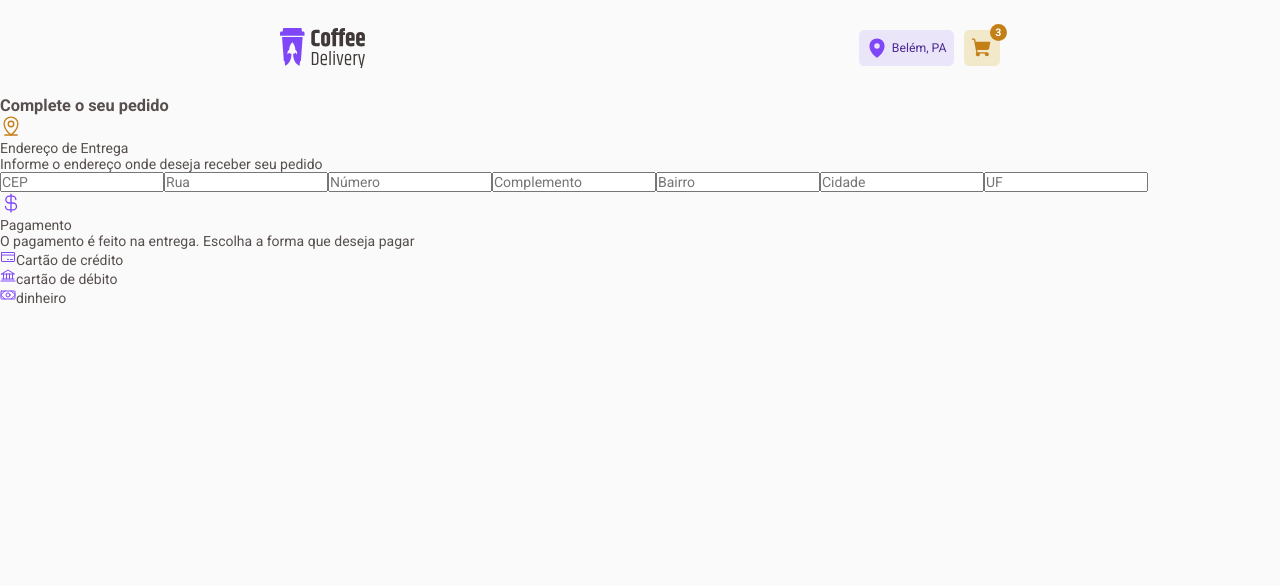
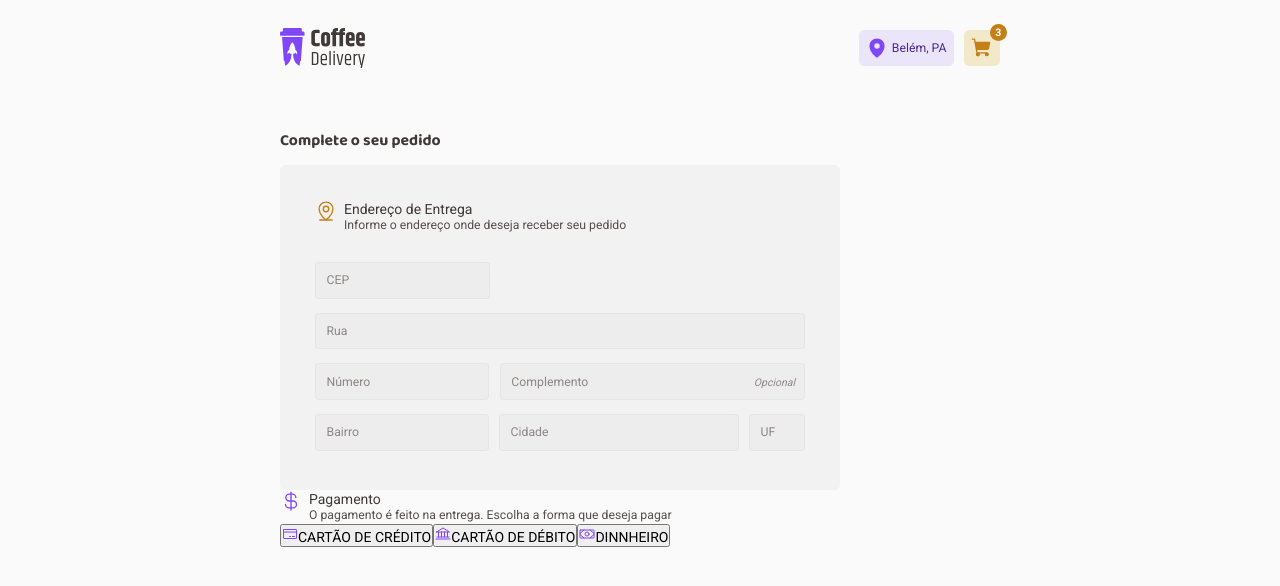
Before and after one commit to marlonandrei777/coffee-delivery, a React (Vite) app: page / in a window 1280 px wide. Shown: the top 586 px of the page. Built offline with nearby package versions, Linux system fonts and the light colour scheme.

Commit message:
:lipstick: feat: Estilizaçao CSS do formulario

```diff
--- a/package.json
+++ b/package.json
@@ -10,6 +10,7 @@
     "preview": "vite preview"
   },
   "dependencies": {
+    "@radix-ui/react-radio-group": "^1.1.3",
     "phosphor-react": "^1.4.1",
     "react": "^18.2.0",
     "react-dom": "^18.2.0",
--- a/src/pages/Checkout/index.tsx
+++ b/src/pages/Checkout/index.tsx
@@ -1,6 +1,6 @@
 import { Bank, CreditCard, CurrencyDollar, MapPinLine, Money } from "phosphor-react";
 import { Header } from "../../components/Header";
-import { CheckoutContainer, DescriptionContainer, FormContainer, FormContainerCard, MethodPaymentContainer, PayDetailContainer } from "./styles";
+import { CheckoutContainer, DescriptionContainer, FormContainer, FormContainerCard, InputWrapper, InputWrapperText, PayDetailContainerCard, TransactionType, TransactionTypeButton } from "./styles";
 
 export function Checkout() {
   return (
@@ -12,47 +12,60 @@ export function Checkout() {
           <h3>Complete o seu pedido</h3>
 
           <FormContainerCard>
+            <DescriptionContainer>
               <MapPinLine size={22} color="#C47F17" />
-
-            <DescriptionContainer>
+              <div>
                 <span>Endereço de Entrega</span>
                 <p>Informe o endereço onde deseja receber seu pedido</p>
+              </div>
             </DescriptionContainer>
 
             <form action="">
               <input type="number" placeholder="CEP" />
               <input type="text" placeholder="Rua" />
+
+              <div>
                 <input type="number" placeholder="Número" />
+
+                <InputWrapper data-required="Opcional">
                   <input type="text" placeholder="Complemento" />
+                </InputWrapper>
+              </div>
+
+              <InputWrapperText>
                 <input type="text" placeholder="Bairro" />
                 <input type="text" placeholder="Cidade" />
                 <input type="text" placeholder="UF" />
+              </InputWrapperText>
             </form>
           </FormContainerCard>
 
-          <PayDetailContainer>
+          <PayDetailContainerCard>
+            <DescriptionContainer>
               <CurrencyDollar size={22} color="#8047F8" />
-
-            <DescriptionContainer>
+              <div>
                 <span>Pagamento</span>
                 <p>O pagamento é feito na entrega. Escolha a forma que deseja pagar</p>
+              </div>
             </DescriptionContainer>
 
-            <MethodPaymentContainer>
-              <div>
+            <TransactionType>
+              <TransactionTypeButton value="Cartão de Crédito">
                 <CreditCard size={16} color="#8047F8" />
-                <span>Cartão de crédito</span>
-              </div>
-              <div>
+                CARTÃO DE CRÉDITO
+              </TransactionTypeButton>
+
+              <TransactionTypeButton value="Cartão de Débito">
                 <Bank size={16} color="#8047F8" />
-                <span>cartão de débito</span>
-              </div>
-              <div>
+                CARTÃO DE DÉBITO
+              </TransactionTypeButton>
+
+              <TransactionTypeButton value="Dinheiro">
                 <Money size={16} color="#8047F8" />
-                <span>dinheiro</span>
-              </div>
-            </MethodPaymentContainer>
-          </PayDetailContainer>
+                DINNHEIRO
+              </TransactionTypeButton>
+            </TransactionType>
+          </PayDetailContainerCard>
         </FormContainer>
 
         {/* <CafesSelecionados> */}
--- a/src/pages/Checkout/styles.ts
+++ b/src/pages/Checkout/styles.ts
@@ -1,11 +1,129 @@
 import { styled } from "styled-components";
+import * as RadioGroup from "@radix-ui/react-radio-group";
 
-export const CheckoutContainer = styled.div``;
+export const CheckoutContainer = styled.div`
+  padding: 2.5rem 20rem;
 
-export const FormContainer = styled.div``;
+  display: flex;
+  gap: 2rem;
+`;
 
-export const FormContainerCard = styled.div``;
+export const FormContainer = styled.div`
+  h3 {
+    font: 700 1.125rem "Baloo 2", sans-serif;
+    line-height: 130%;
+    color: ${(props) => props.theme["base-subtitle"]};
+  }
+`;
 
-export const DescriptionContainer = styled.div``;
-export const PayDetailContainer = styled.div``;
-export const MethodPaymentContainer = styled.div``;
+export const FormContainerCard = styled.div`
+  display: flex;
+  flex-direction: column;
+
+  width: 40rem;
+  height: 23.25rem;
+  margin-top: 0.94rem;
+  padding: 2.5rem;
+
+  background: ${(props) => props.theme["base-card"]};
+  border-radius: 0.375rem;
+
+  form {
+    display: flex;
+    flex-direction: column;
+    gap: 1rem;
+
+    margin-top: 2rem;
+
+    input {
+      border: 1px solid ${(props) => props.theme["base-button"]};
+      border-radius: 0.25rem;
+      height: 2.625rem;
+      background: ${(props) => props.theme["base-input"]};
+      padding: 0.75rem;
+
+      color: ${(props) => props.theme["base-text"]};
+      font-size: 0.875rem;
+
+      &:focus {
+        border: 1px solid ${(props) => props.theme["yellow-dark"]};
+      }
+
+      &::placeholder {
+        font-size: 0.875rem;
+        color: ${(props) => props.theme["base-label"]};
+      }
+    }
+
+    input[type="number"] {
+      width: 12.5rem;
+    }
+
+    div {
+      display: flex;
+      gap: 0.75rem;
+      width: 100%;
+
+      input[type="number"] {
+        width: 19rem;
+      }
+    }
+  }
+`;
+
+export const InputWrapper = styled.div`
+  position: relative;
+
+  &::after {
+    content: attr(data-required);
+    position: absolute;
+    right: 10px;
+    top: 50%;
+    font-size: 0.75rem;
+    font-style: italic;
+    transform: translateY(-50%);
+    color: ${(props) => props.theme["base-label"]};
+  }
+
+  input[type="text"] {
+    width: 100%;
+  }
+`;
+
+export const InputWrapperText = styled.div`
+  input:nth-child(1) {
+    width: 12.5rem;
+  }
+
+  input:nth-child(2) {
+    width: 17.25rem;
+  }
+
+  input:nth-child(3) {
+    width: 4rem;
+  }
+`;
+
+export const PayDetailContainerCard = styled.div``;
+
+export const DescriptionContainer = styled.div`
+  display: flex;
+  gap: 0.5rem;
+
+  div {
+    span {
+      color: ${(props) => props.theme["base-subtitle"]};
+      line-height: 130%;
+    }
+
+    p {
+      color: ${(props) => props.theme["base-text"]};
+      font-size: 0.875rem;
+      line-height: 130%;
+    }
+  }
+`;
+
+export const TransactionType = styled(RadioGroup.Root)``;
+
+export const TransactionTypeButton = styled(RadioGroup.Item)``;
```
Also changed, not shown: 1 other file (tests, documents, lock files or other folders). Lines whose indentation alone changed are shown as unchanged.
